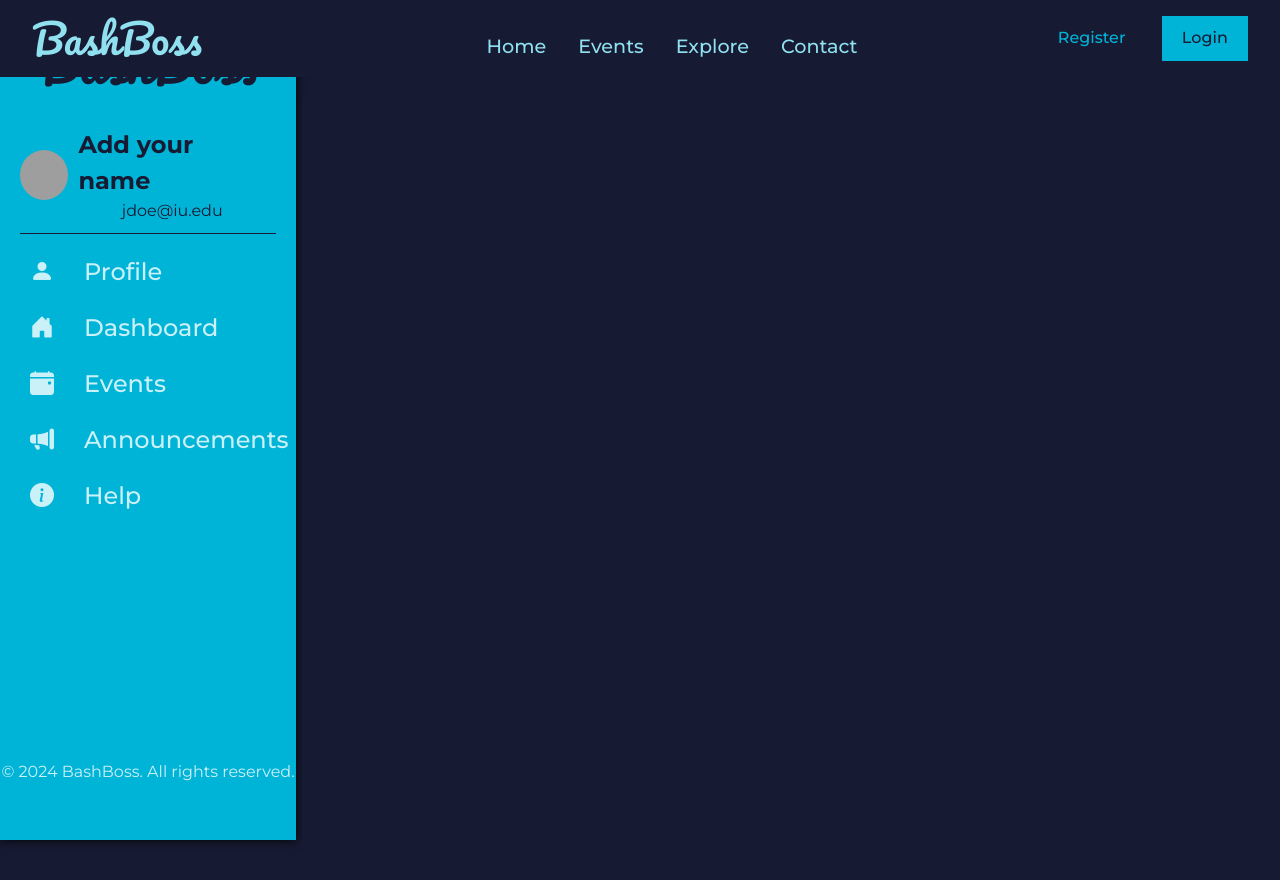
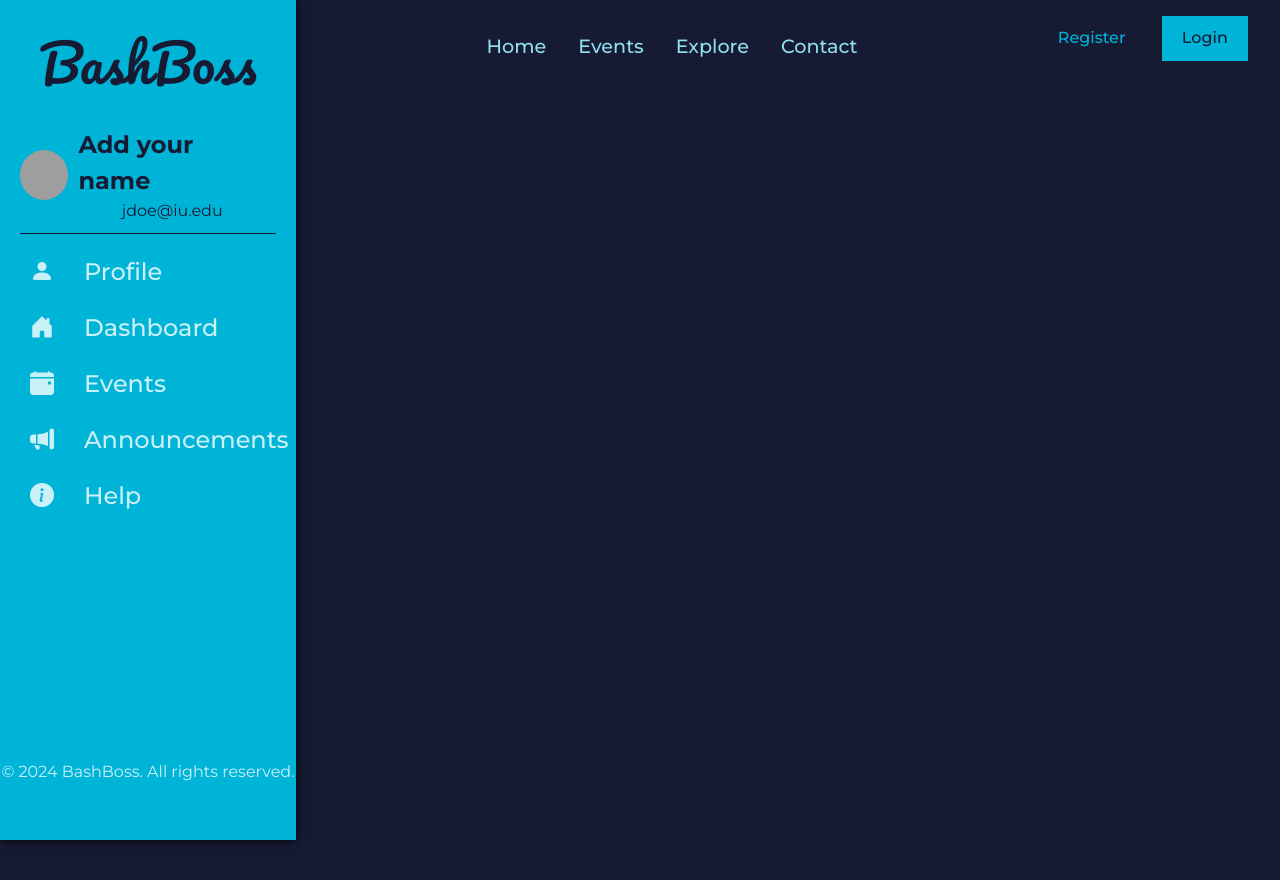
Before and after one commit to CSCI-P465-565-Project-Group-12/Frontend, a React (Vite) app: page /user in a window 1280 px wide. Shown: the top 880 px of the page. Built offline with nearby package versions, Linux system fonts and the light colour scheme; grey boxes are pictures that could not be loaded.

Commit message:
user sidebar design bus fix

```diff
--- a/src/pages/UserProfilePage/UserProfilePage.css
+++ b/src/pages/UserProfilePage/UserProfilePage.css
@@ -24,6 +24,7 @@
   background-color: #00b4d8;
   color: #caf0f8;
   box-shadow: 0 0 10px 0 #000;
+  z-index: 25;
 }
 .side-bar-logo {
   height: 20%;
```
